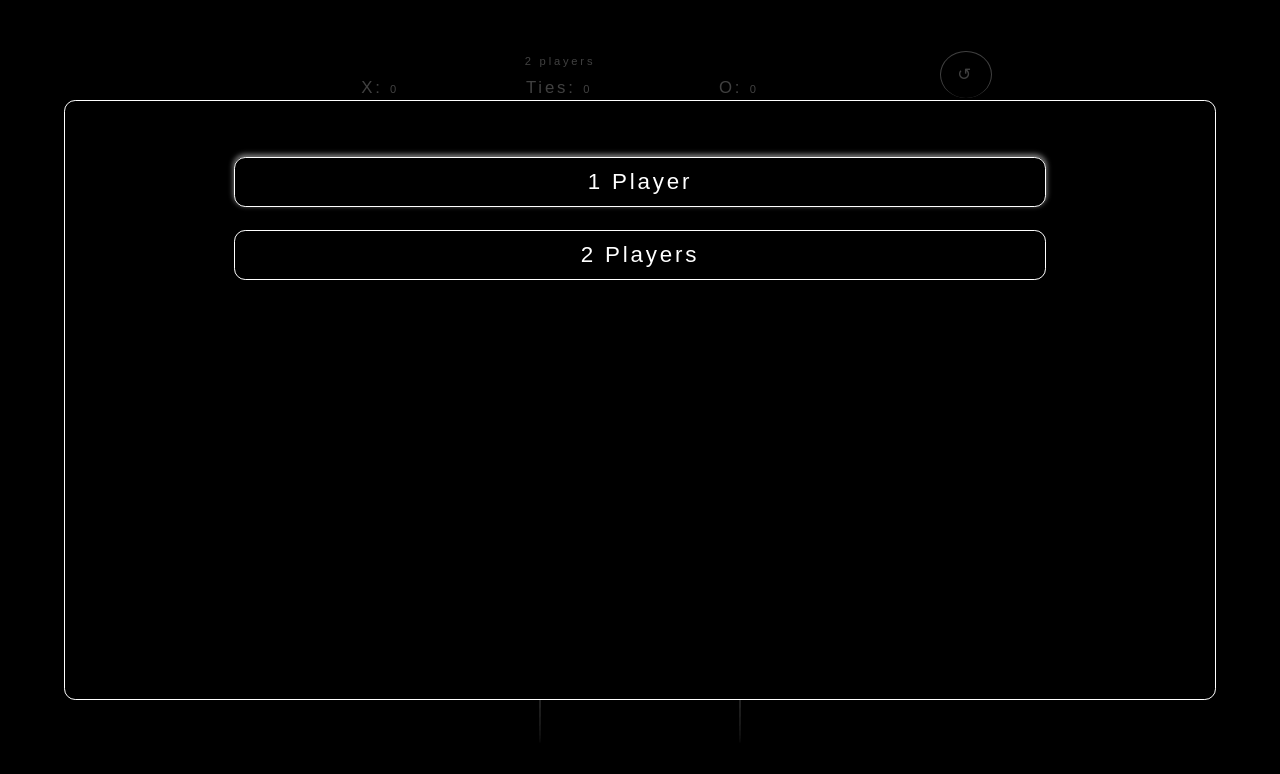
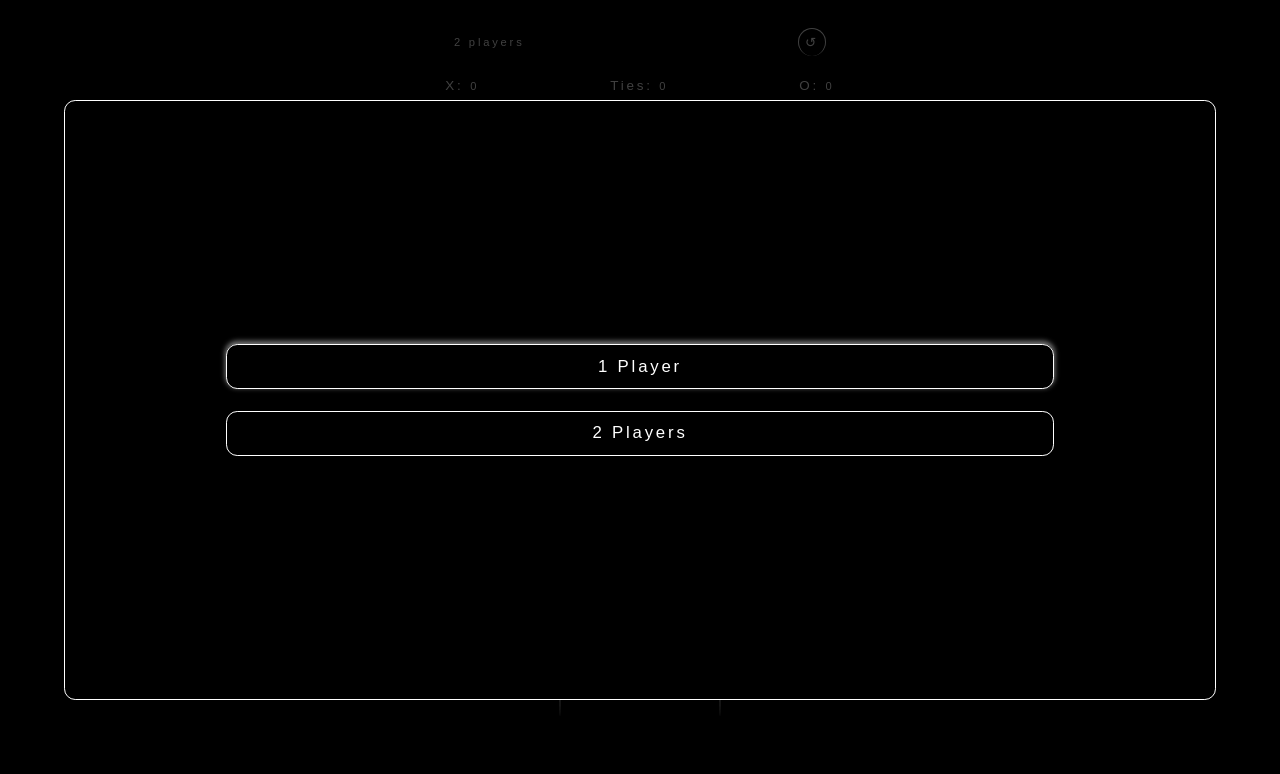
Before and after one commit to hussein-m-kandil/top-javascript, a plain HTML site: page odin-tic-tac-toe/index.html in a window 1280 px wide. Drawn offline with Linux system fonts and the light colour scheme.

Commit message:
Odin Tic Tac Toe: Change the UI structure

```diff
--- a/odin-tic-tac-toe/assets/css/styles.css
+++ b/odin-tic-tac-toe/assets/css/styles.css
@@ -26,84 +26,13 @@ body {
     margin: 0;
 }
 
-dialog {
-    background-color: var(--bg-color);
-    border: 1px solid var(--fg-color);
-    border-radius: 1rem;
-    width: 90%;
-    min-height: min(75vh, 75vw);
-
-    &::backdrop {
-        background-color: rgba(0, 0, 0, .75) !important;
-    }
-
-    >.welcome {
-        padding: 4rem 2rem;
-        display: flex;
-        flex-direction: column;
-        align-items: center;
-        justify-content: center;
-        gap: 2rem;
-
-        >button {
-            min-width: 75%;
-            padding: 1rem;
-        }
-    }
-}
-
-.container {
-    margin: 0 auto;
-    padding: 1rem 0;
-    max-width: min(90vh, 90vw);
-    min-height: 100vh;
-    min-height: 100svh;
-    display: grid;
-    grid-template-columns: 1fr;
-    grid-template-rows: 1fr auto 1fr;
-    gap: 1rem;
-}
-
-.control,
-.game,
-.buttons {
-    align-self: center;
-}
-
-.control {
-    display: flex;
-    flex-direction: column;
-    justify-content: center;
-    align-items: center;
-    gap: 1rem;
-
-    >.settings,
-    >.scores {
-        width: 100%;
-        display: flex;
-        justify-content: space-around;
-    }
-
-    >.scores {
-        font-size: 1.5rem;
-        justify-content: space-around;
-        justify-content: space-evenly;
-        flex-wrap: wrap;
-        gap: .5rem;
-
-        span {
-            font-size: 1rem;
-        }
-    }
-}
-
 button {
     outline: none;
     box-shadow: none;
     background-color: transparent;
     border: 1px solid var(--fg-color);
     border-radius: 1rem;
-    font-size: 2rem;
+    font-size: 1rem;
     letter-spacing: inherit;
     text-align: center;
     cursor: pointer;
@@ -129,8 +58,105 @@ button {
     }
 }
 
-.board-container {
-    width: 95%;
+dialog {
+    background-color: var(--bg-color);
+    border: 1px solid var(--fg-color);
+    border-radius: 1rem;
+    width: 90%;
+    min-height: min(75vh, 75vw);
+
+    &::backdrop {
+        background-color: rgba(0, 0, 0, .75) !important;
+    }
+
+    >.welcome {
+        padding: 4rem 2rem;
+        position: absolute;
+        top: 0;
+        bottom: 0;
+        left: 0;
+        right: 0;
+        display: flex;
+        flex-direction: column;
+        justify-content: center;
+        align-items: center;
+        gap: 2rem;
+
+        >button {
+            font-size: 1.5rem;
+            min-width: 75%;
+            padding: 1rem;
+        }
+    }
+}
+
+.container {
+    margin: 0 auto;
+    padding: 1rem 0;
+    max-width: min(90vh, 90vw);
+    min-height: 100vh;
+    min-height: 100svh;
+    display: grid;
+    grid-template-columns: 1fr;
+    grid-template-rows: 1fr 80%;
+}
+
+.control {
+    display: grid;
+    grid-template-columns: 1fr;
+    justify-items: center;
+    gap: 1rem;
+
+    >.settings,
+    >.scores {
+        width: 100%;
+        display: flex;
+        justify-content: space-around;
+        flex-wrap: wrap;
+        gap: .5rem;
+    }
+
+    >.settings {
+        align-self: center;
+        align-items: center;
+
+        >button {
+            border-bottom: none;
+            border-radius: 50%;
+            font-size: 1.2rem;
+            text-align: center;
+            width: 2.5rem;
+            aspect-ratio: 1;
+        }
+    }
+
+    >.scores {
+        align-self: center;
+        font-size: 1.2rem;
+        justify-content: space-evenly;
+
+        span {
+            font-size: 1rem;
+        }
+    }
+
+    >.player-turn {
+        align-self: end;
+        padding-top: 1rem;
+        font-size: 1.2rem;
+
+        >.current-player {
+            font-size: 1.5rem;
+            vertical-align: bottom;
+        }
+    }
+}
+
+.game {
+    align-self: center;
+
+    >.board-container {
+        width: 90%;
         aspect-ratio: 1;
         margin: 0 auto;
         display: grid;
@@ -171,19 +197,6 @@ button {
             }
         }
     }
-
-.buttons {
-    display: flex;
-    justify-content: center;
-    align-items: center;
-
-    >button {
-        border-bottom: none;
-        border-radius: 50%;
-        width: 20%;
-        min-width: min-content;
-        aspect-ratio: 1.1;
-    }
 }
 
 @media (orientation: landscape) {
@@ -193,36 +206,12 @@ button {
 
     .container {
         padding: 2rem 0;
-        width: min(100vh, 100vw);
+        width: min(80vh, 80vw);
         max-width: 720%;
-        grid-template-columns: 80% 1fr;
-        grid-template-rows: 10% 1fr;
+        gap: 2rem;
     }
 
-    .game {
-        grid-column: 1 / 3;
-        grid-row: 2;
-    }
-
-    .control {
-        align-self: end;
-        grid-column: 1;
-        grid-row: 1;
-        justify-content: space-around;
-    }
-
-    .buttons {
-        align-self: end;
-        grid-column: 2;
-        grid-row: 1;
-
-        >button {
-            width: 35%;
-            font-size: 1.5rem;
-        }
-    }
-
-    .board-container {
+    .game>.board-container {
         width: 75%;
     }
 }
--- a/odin-tic-tac-toe/index.html
+++ b/odin-tic-tac-toe/index.html
@@ -22,11 +22,15 @@
         <div class="control">
             <div class="settings">
                 <div class="players-num">2 players</div>
+                <button type="button">↺</button>
             </div>
             <div class="scores">
                 <div>X: <span class="x-score">0</span></div>
                 <div>Ties: <span class="ties">0</span></div>
                 <div>O: <span class="o-score">0</span></div>
+            </div>
+            <div class="player-turn">
+                <span class="current-player">X</span> Turn
             </div>
         </div>
         <div class="game">
@@ -52,9 +56,6 @@
                 </div>
             </div>
         </div>
-        <div class="buttons">
-            <button type="button">↺</button>
-        </div>
     </div>
 </body>
 
```
Lines whose indentation alone changed are shown as unchanged.
